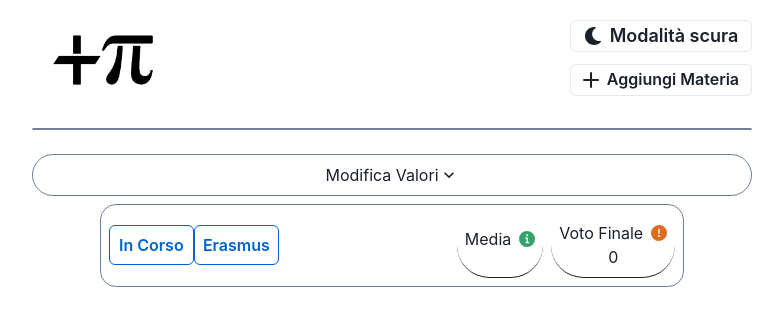
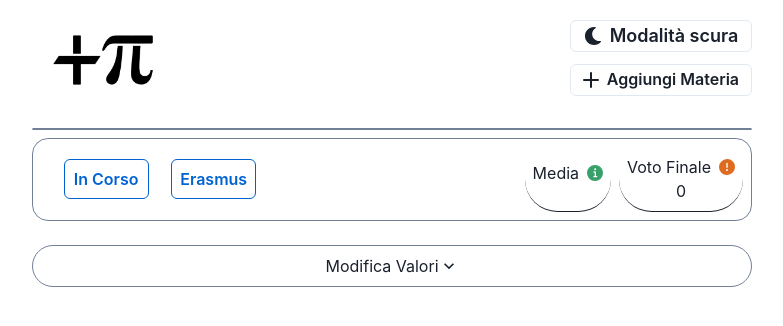
Before and after one commit to ExalFabu/TPTP, a React (Create React App) app: page / in a window 1280 px wide. Shown: the top 326 px of the page, without its empty margins (248-1031 px from the left). Built offline with nearby package versions, Linux system fonts and the light colour scheme.

Commit message:
Added a scroll to the lecturetable to make it a little bit more friendly

```diff
--- a/public/index.html
+++ b/public/index.html
@@ -3,7 +3,7 @@
   <head>
     <meta charset="utf-8" />
     <link rel="icon" href="%PUBLIC_URL%/favicon.ico" />
-    <meta name="viewport" content="width=device-width, initial-scale=1" />
+    <meta name="viewport" content="width=device-width, initial-scale=1, user-scalable = 'no'" />
     <meta name="theme-color" content="#000000" />
     <!-- Primary Meta Tags -->
     <title>TPTP</title>
--- a/src/App.js
+++ b/src/App.js
@@ -1,11 +1,5 @@
 import React, { useState } from 'react';
-import {
-  ChakraProvider,
-  theme,
-  Center,
-  SimpleGrid,
-  Flex,
-} from '@chakra-ui/react';
+import { ChakraProvider, theme, SimpleGrid } from '@chakra-ui/react';
 import { LectureType } from './components/Lecture';
 import LectureTable from './components/LectureTable';
 import Average from './components/Average';
@@ -88,7 +82,6 @@ function App() {
 
   return (
     <ChakraProvider theme={theme}>
-      <Flex justifyContent="center">
       <SimpleGrid
         templateColumns={{
           base: '1fr',
@@ -97,16 +90,19 @@ function App() {
           base: `
                   "Header"
                   "LectureTable"
+                  "Average"
                   "PreferencesTab"
-                  "Average"
                   `,
         }}
-        w={exactWidth}
+        // templateRows={{
+        //   base: 'min-content 60% min-content min-content'
+        // }}
         justifyItems="center"
         alignItems="center"
         rowGap={2}
         // px={5}
         alignSelf="center"
+        justifyContent="center"
       >
         <Header
           gridArea="Header"
@@ -119,17 +115,29 @@ function App() {
           w={exactWidth}
           allLectures={lectures}
           setLectures={setLectures}
+          overflowY="auto"
+          css={{
+            '&::-webkit-scrollbar': {
+              width: '0px',
+            },
+            '&::-webkit-scrollbar-track': {
+              width: '0px',
+            },
+          }}
+          maxH="60vh"
         />
         <PreferencesTab
           gridArea="PreferencesTab"
           preferences={options}
           setPreferences={setOptions}
         />
-        <Center gridArea="Average">
-          <Average allLectures={lectures} preferences={options} />
-        </Center>
+        <Average
+          gridArea="Average"
+          allLectures={lectures}
+          preferences={options}
+          w={exactWidth}
+        />
       </SimpleGrid>
-      </Flex>
     </ChakraProvider>
   );
 }
--- a/src/components/Lecture.js
+++ b/src/components/Lecture.js
@@ -32,7 +32,7 @@ export class LectureType {
  * @param {import('../model/LectureType').Lecture} props.lecture
  * @returns {React.FC}
  */
-export default function Lecture({ allLectures, setLectures, lecture }) {
+export default function Lecture({ allLectures, setLectures, lecture, ...props }) {
   const changeValue = (name, value) => {
     const modifiedLectures = allLectures.map(lec => {
       if (lecture._id === lec._id) {
@@ -52,22 +52,21 @@ export default function Lecture({ allLectures, setLectures, lecture }) {
   return (
     <SimpleGrid
       p={2}
-      borderBottom="1px"
+      borderBottom={props.isLast ? "none" : "1px"}
       borderColor="gray.500"
-      borderRadius="lg"
+      borderRadius="md"
       templateColumns={{
-        // base: 'minmax(max-content, 2fr) repeat(3, min-content)',
         md: 'minmax(max-content, 2fr) repeat(5, min-content)',
       }}
       columnGap={3}
       rowGap={2}
-      // columns={{ base: 4, md: 7 }}
       templateAreas={{
         base: `'name cfu removeBtn' 'caratt grade lode'`,
         md: `'name cfu grade lode caratt removeBtn'`,
       }}
       alignItems="center"
       justifyItems="center"
+      {...props}
     >
       {/* Name input */}
       <GridItem gridArea="name" w="100%" rowSpan={{ base: 2, md: 1 }}>
--- a/src/components/LectureTable.js
+++ b/src/components/LectureTable.js
@@ -1,5 +1,6 @@
 import { SimpleGrid } from '@chakra-ui/layout';
 import React from 'react';
+import { borderColor } from '../theme';
 import Lecture from './Lecture';
 
 function LectureTable({ allLectures, setLectures, ...props}) {
@@ -7,20 +8,21 @@ function LectureTable({ allLectures, setLectures, ...props}) {
       <SimpleGrid
         display="inline-block"
         border="1px"
-        borderColor="gray.500"
-        borderRadius="lg"
+        borderColor={borderColor}
+        borderRadius="md"
         columns={1}
         rowGap={5}
         justifyItems="center"
         {...props}
       >
-        {allLectures.map(el => {
+        {allLectures.map((el, i) => {
           return (
             <Lecture
               key={el._id}
               allLectures={allLectures}
               setLectures={setLectures}
               lecture={el}
+              isLast={i === allLectures.length - 1}
             />
           );
         })}
```
